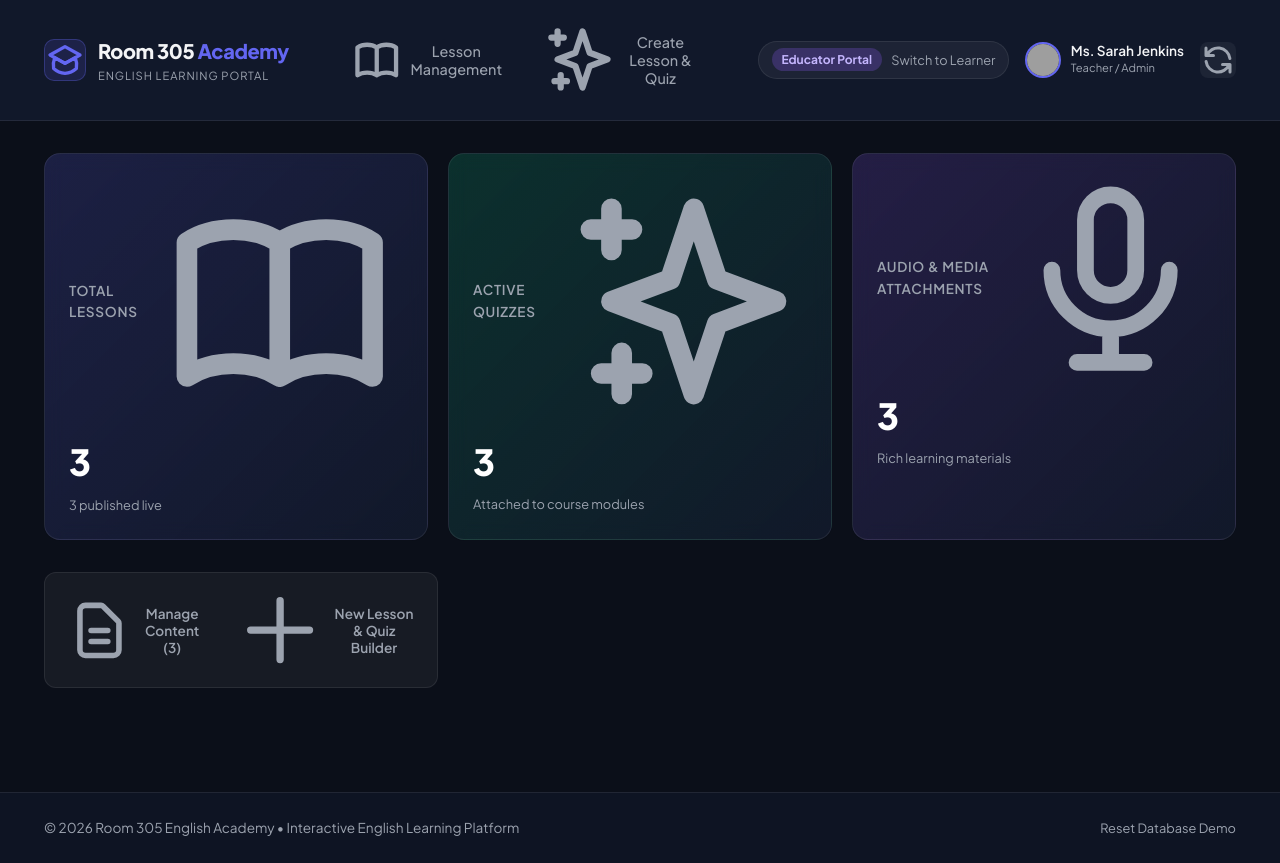
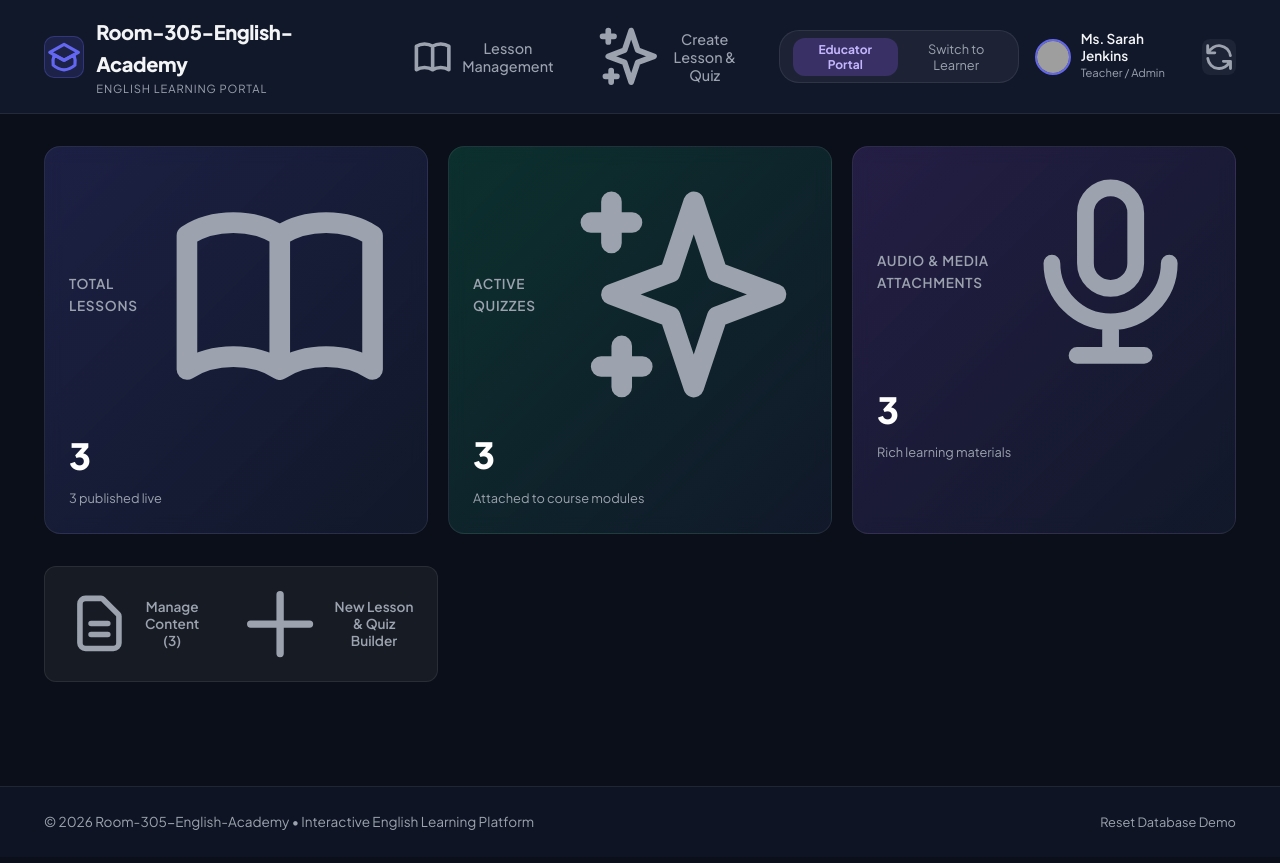
Before and after one commit to riccadx/Room-305-English-Academy, a React (Vite) app: page / in a window 1280 px wide. Built offline with nearby package versions, Linux system fonts and the light colour scheme; grey boxes are pictures that could not be loaded.

Commit message:
Update app name to Room-305-English-Academy

```diff
--- a/index.html
+++ b/index.html
@@ -4,7 +4,7 @@
     <meta charset="UTF-8" />
     <link rel="icon" type="image/svg+xml" href="/favicon.svg" />
     <meta name="viewport" content="width=device-width, initial-scale=1.0" />
-    <title>Room 305 English Academy</title>
+    <title>Room-305-English-Academy</title>
   </head>
   <body>
     <div id="root"></div>
--- a/package.json
+++ b/package.json
@@ -1,5 +1,5 @@
 {
-  "name": "english-class-project",
+  "name": "Room-305-English-Academy",
   "private": true,
   "version": "0.0.0",
   "type": "module",
--- a/src/App.jsx
+++ b/src/App.jsx
@@ -106,7 +106,7 @@ export default function App() {
       {/* Footer */}
       <footer className="app-footer">
         <div className="footer-container">
-          <p>© 2026 Room 305 English Academy • Interactive English Learning Platform</p>
+          <p>© 2026 Room-305-English-Academy • Interactive English Learning Platform</p>
           <div className="footer-links">
             <button className="footer-link-btn" onClick={() => dbService.resetToDefault()}>
               Reset Database Demo
--- a/src/components/Navbar.jsx
+++ b/src/components/Navbar.jsx
@@ -20,7 +20,7 @@ export default function Navbar({ currentUser, onUserChange, activeTab, setActive
             <GraduationCap className="w-6 h-6 text-indigo" />
           </div>
           <div className="brand-text">
-            <span className="brand-title">Room 305 <span className="brand-accent">Academy</span></span>
+            <span className="brand-title">Room-305-English-Academy</span>
             <span className="brand-subtitle">English Learning Portal</span>
           </div>
         </div>
--- a/src/components/ProgressReport.jsx
+++ b/src/components/ProgressReport.jsx
@@ -130,7 +130,7 @@ export default function ProgressReport({ currentUser, onOpenLesson }) {
             </div>
             <div className="cert-footer">
               <div>Date: {new Date().toLocaleDateString()}</div>
-              <div className="cert-seal">verified by Room 305 Academy</div>
+              <div className="cert-seal">verified by Room-305-English-Academy</div>
             </div>
           </div>
         </div>
```
Also changed, not shown: 1 other file (tests, documents, lock files or other folders).
